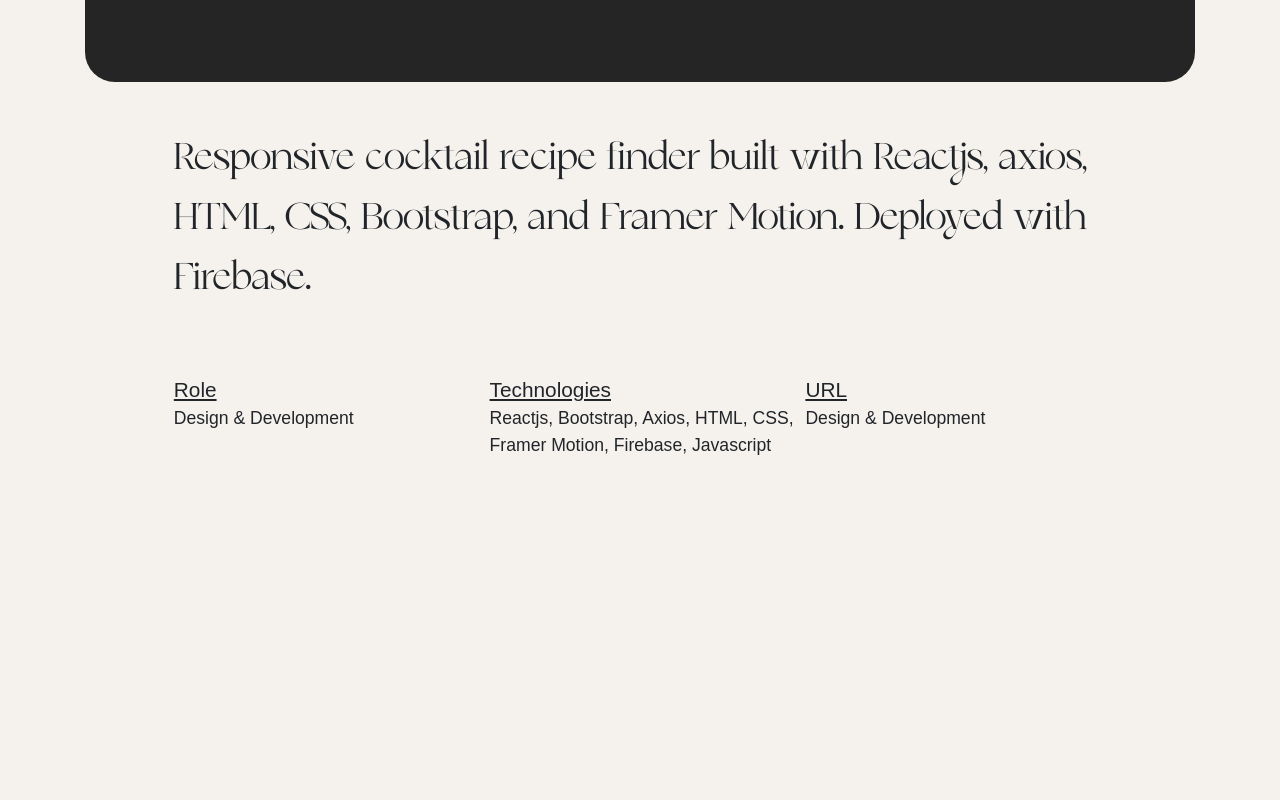
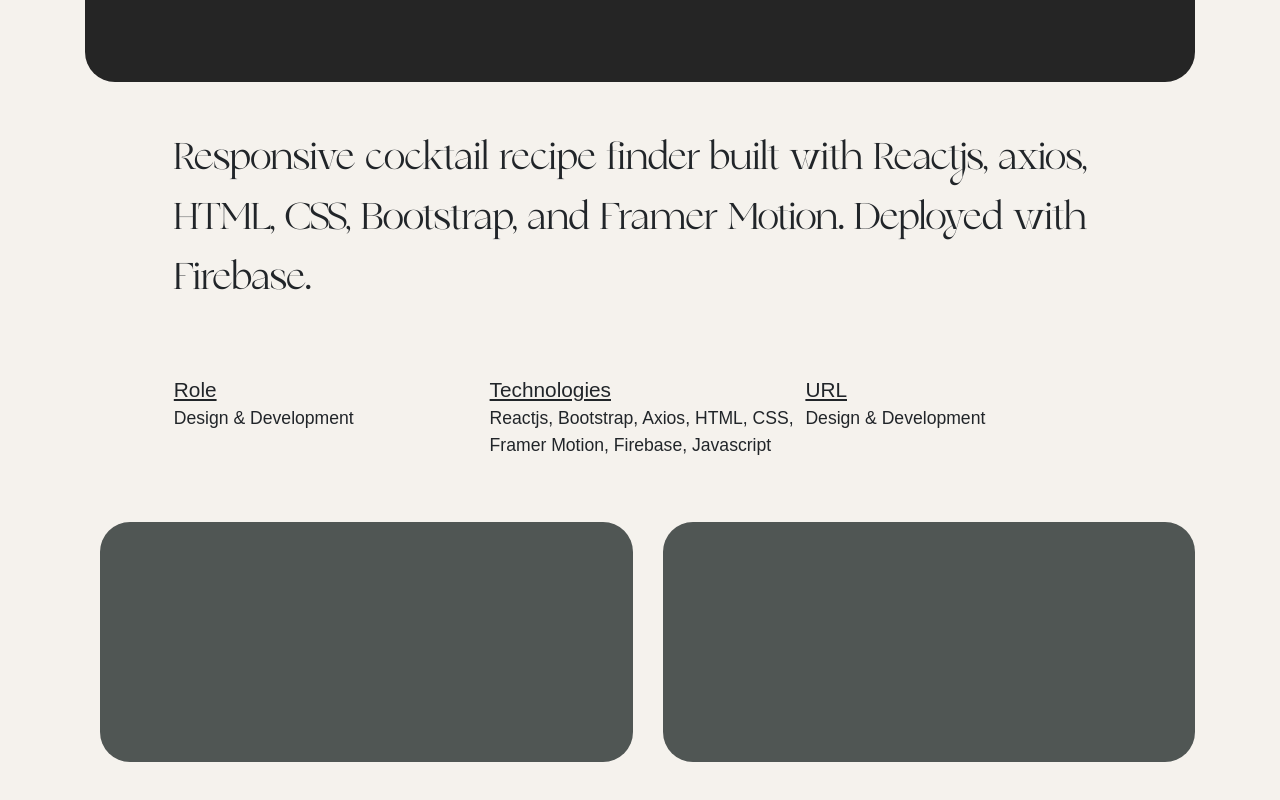
Before and after one commit to jazdmiller/jazmine-miller-portfolio, a React (Vite) app: page / in a window 1280 px wide. Shown: the part 663-1463 px from the top of the page. Before the commit the page ends 1185 px from the top, so only its background shows below. Built offline with nearby package versions, Linux system fonts and the light colour scheme.

Commit message:
if statement fix in onMouseMove(e) (app.js)

```diff
--- a/src/App.jsx
+++ b/src/App.jsx
@@ -50,21 +50,24 @@ function App() {
   function onMouseMove(e) {
      if (widthMatches) {
         cursor.style.display = "block";
-     }
+        const mouseX = e.pageX - window.pageXOffset;
+    const mouseY = e.pageY - window.pageYOffset;
+
 
      gsap.to(bigBall, {
-        x: e.pageX - 20,
-        y: e.pageY - 15,
+        x: mouseX - 20,
+        y: mouseY - 15,
         duration: 0.8,
         ease: "ease-in-out"
      });
 
      gsap.to(smallBall, {
-        x: e.pageX - 5,
-        y: e.pageY - 5,
+        x: mouseX - 5,
+        y: mouseY - 5,
         duration: 0.3
      });
   }
+}
 
   // Hover an element
   function onMouseHover() {
--- a/src/App.scss
+++ b/src/App.scss
@@ -400,6 +400,12 @@ body{
   font-family: 'Montserrat', sans-serif;
   font-size: 1.1rem;
 }
+
+.bg-img{
+  height: 30vh;
+  background-color: #505654;
+  border-radius: 30px;
+}
 // .title-container.expanded{
 //   width: 100%;
 //   height: 100%;
--- a/src/pages/Project.jsx
+++ b/src/pages/Project.jsx
@@ -102,7 +102,7 @@ function Project() {
         </div>
       </section>
 
-      <section clas>
+      <section>
         <div className='row intro-row my-5'>
           <div className='col-12 col-md-4 px-0  my-3'>
             <div className='role-text'>Role</div>
@@ -121,6 +121,21 @@ Firebase, Javascript</div>
         </div>
       </section>
 
+      <section>
+        <div className='row my-5'>
+          <div className='col-12 col-md-6'>
+            <div className='bg-img'>
+
+            </div>
+          </div>
+          <div className='col-12 col-md-6'>
+          <div className='bg-img'>
+
+</div>
+          </div>
+        </div>
+      </section>
+
     </div>
   );
 }
```
